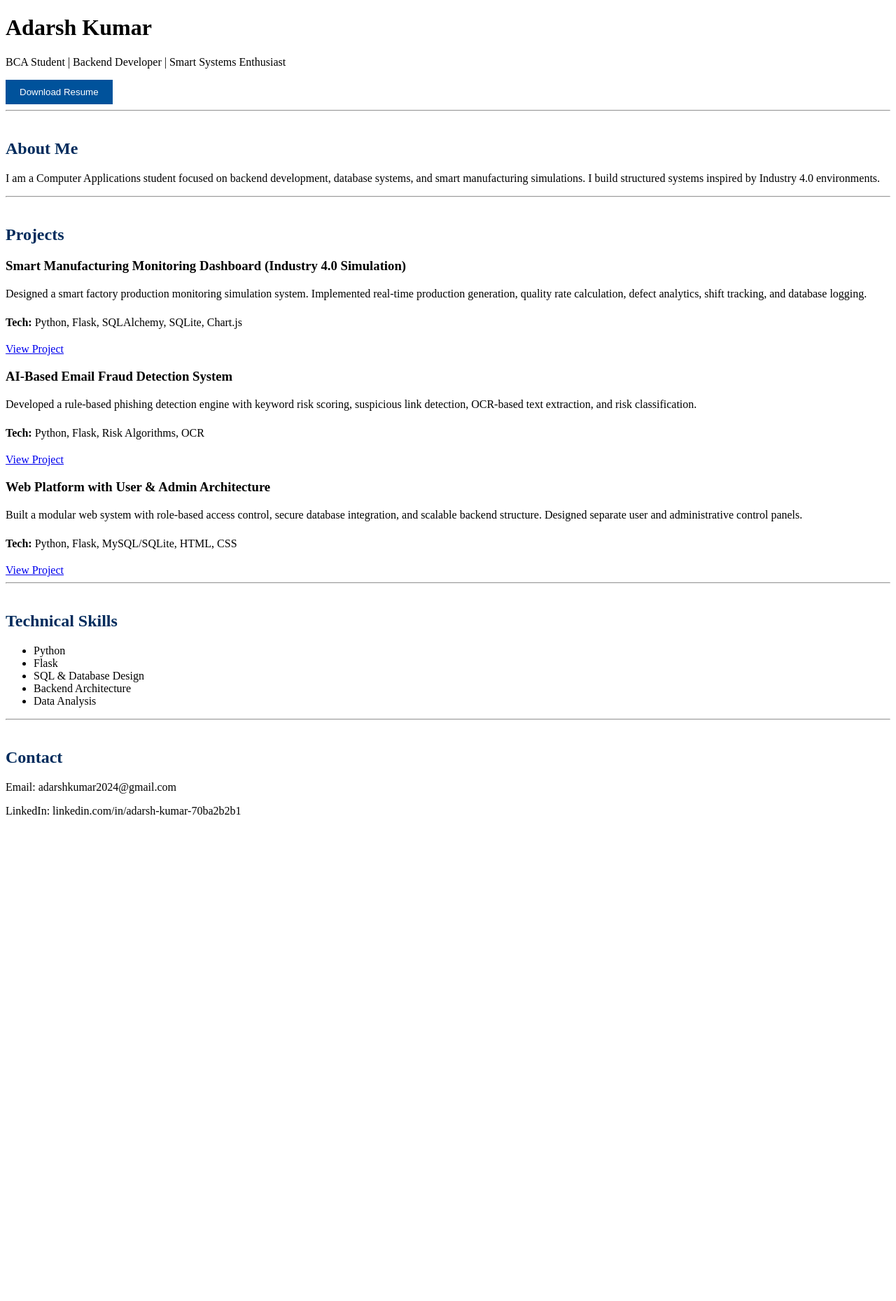
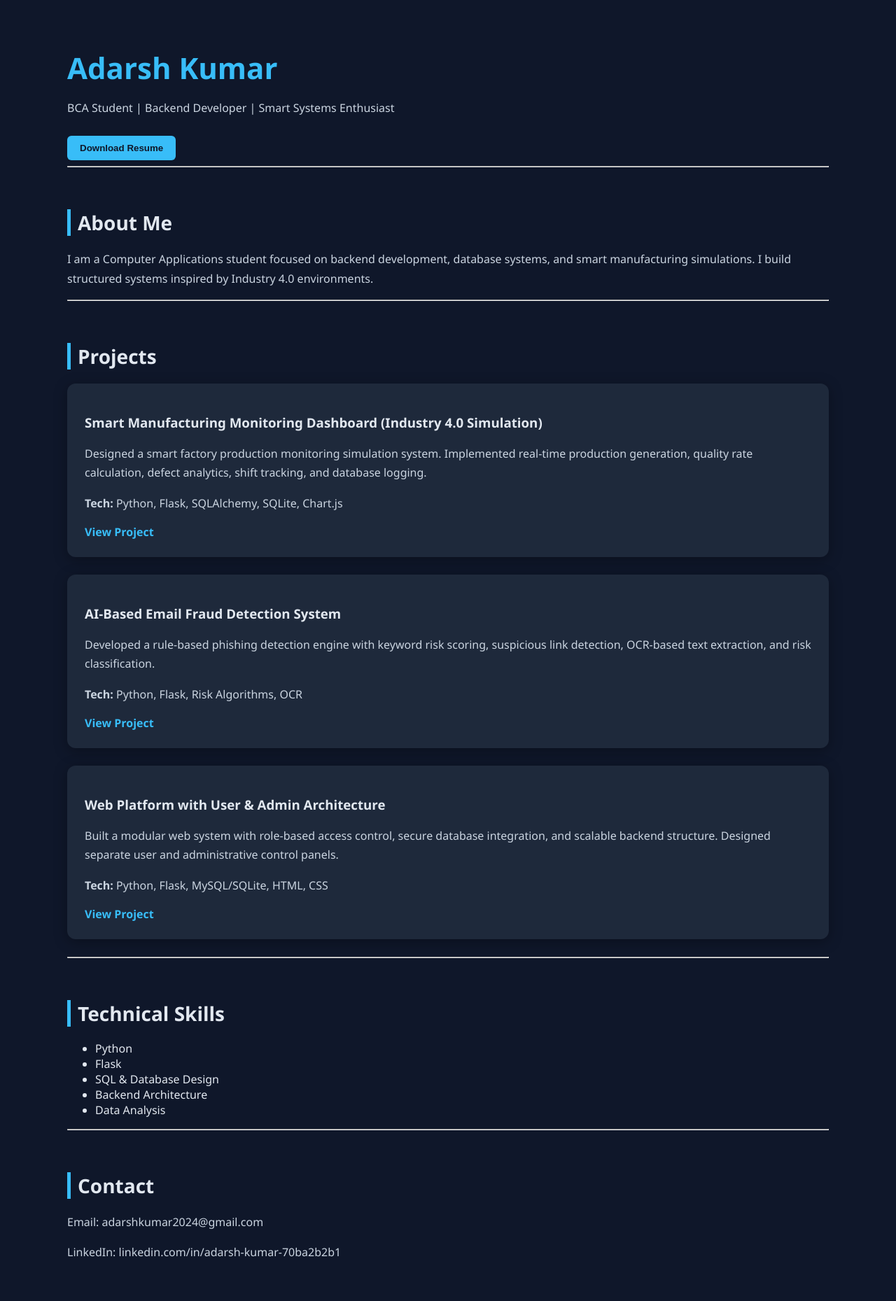
Before and after one commit to blackdevil-01/adarsh-portfolio, a Flask app: page / in a window 1280 px wide. Shown: the whole page at 70% size. Before the commit the page ends 1164 px from the top, so only its background shows below. Run offline with Flask 3, Linux system fonts and the light colour scheme.

Commit message:
Refactor CSS styles for improved layout and design

```diff
--- a/static/style.css
+++ b/static/style.css
@@ -1,30 +1,71 @@
-h2 {
-    margin-top: 40px;
-    color: #002b5c;
+body {
+    margin: 0;
+    font-family: 'Segoe UI', sans-serif;
+    background-color: #0f172a;
+    color: #e2e8f0;
 }
 
-.card h3 {
-    margin-bottom: 10px;
+.container {
+    width: 85%;
+    max-width: 1100px;
+    margin: auto;
+    padding: 40px 0;
 }
 
-.card p {
-    line-height: 1.6;
+h1 {
+    font-size: 42px;
+    margin-bottom: 10px;
+    color: #38bdf8;
+}
+
+h2 {
+    margin-top: 60px;
+    margin-bottom: 20px;
+    font-size: 28px;
+    border-left: 5px solid #38bdf8;
+    padding-left: 10px;
+}
+
+p {
+    line-height: 1.7;
+    color: #cbd5e1;
+}
+
+.card {
+    background: #1e293b;
+    padding: 25px;
+    border-radius: 12px;
+    margin-bottom: 25px;
+    transition: 0.3s ease;
+    box-shadow: 0 4px 20px rgba(0,0,0,0.3);
 }
 
 .card:hover {
-    transform: translateY(-3px);
-    transition: 0.2s ease-in-out;
-    box-shadow: 0 4px 12px rgba(0, 0, 0, 0.1);
+    transform: translateY(-5px);
+    box-shadow: 0 6px 30px rgba(0,0,0,0.6);
+}
+
+a {
+    color: #38bdf8;
+    text-decoration: none;
+    font-weight: 600;
+}
+
+a:hover {
+    text-decoration: underline;
 }
 
 button {
-    padding: 10px 20px;
-    background-color: #00529b;
-    color: white;
+    background: #38bdf8;
     border: none;
+    padding: 10px 18px;
+    border-radius: 6px;
+    color: #0f172a;
+    font-weight: bold;
     cursor: pointer;
+    margin-top: 10px;
 }
 
 button:hover {
-    background-color: #003f7f;
+    background: #0ea5e9;
 }
```
